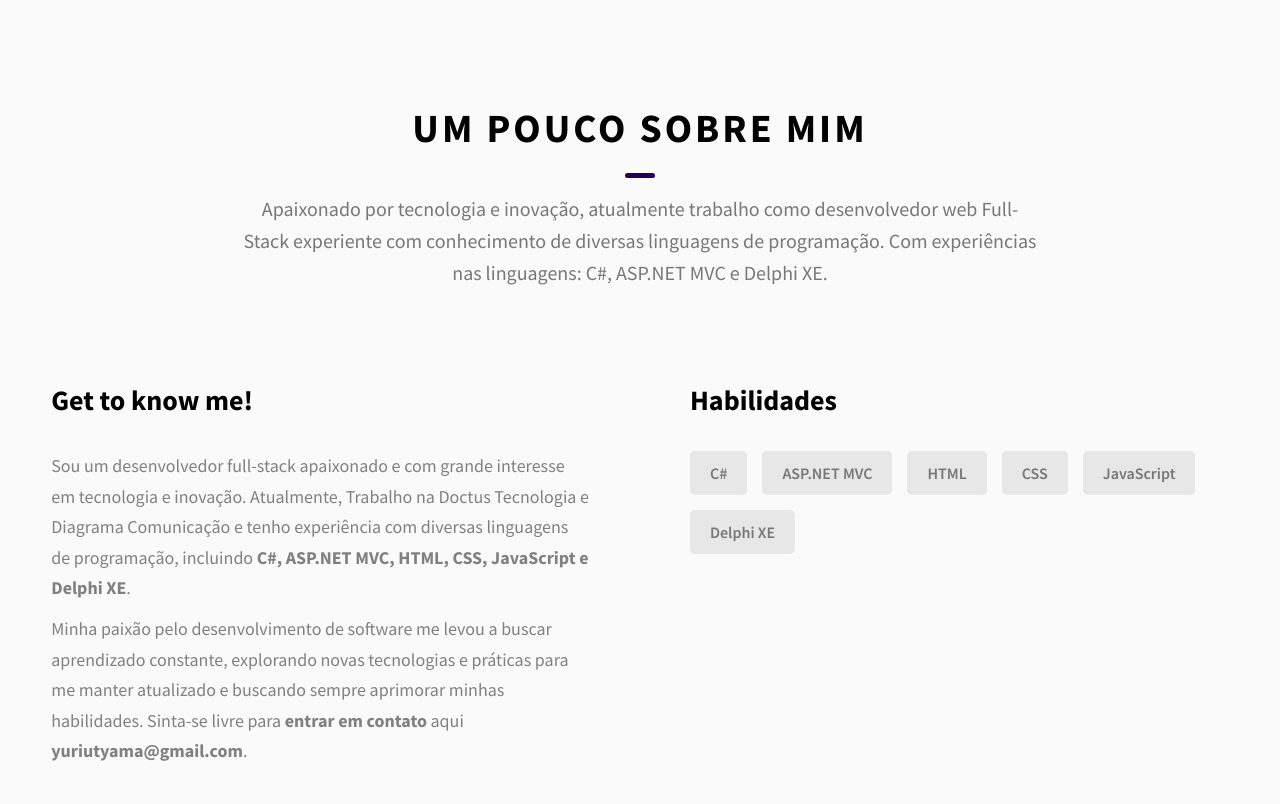
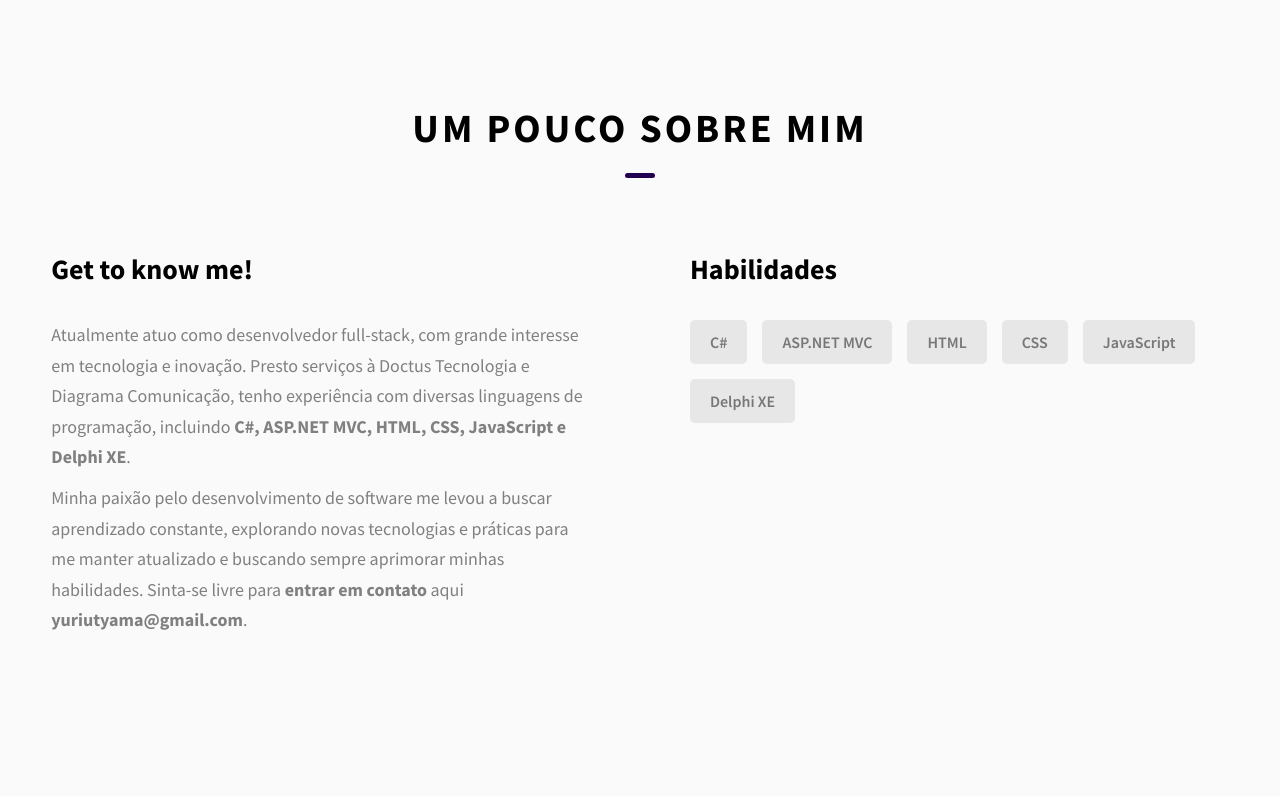
Before and after one commit to yuriutyama/aboutme, a website: page index.html in a window 1280 px wide. Shown: the part 822-1626 px from the top of the page. Drawn offline with Linux system fonts and the light colour scheme.

Commit message:
Update index.html

```diff
--- a/index.html
+++ b/index.html
@@ -128,18 +128,13 @@
       <div class="main-container">
         <h2 class="heading heading-sec heading-sec__mb-med">
           <span class="heading-sec__main">Um pouco sobre mim</span>
-          <span class="heading-sec__sub">
-            Apaixonado por tecnologia e inovação, atualmente trabalho como desenvolvedor web Full-Stack experiente com conhecimento de diversas linguagens de programação.
-            Com experiências nas linguagens: C#, ASP.NET MVC e Delphi XE.
-          </span>
         </h2>
         <div class="about__content">
           <div class="about__content-main">
             <h3 class="about__content-title">Get to know me!</h3>
             <div class="about__content-details">
               <p class="about__content-details-para">
-                 Sou um desenvolvedor full-stack apaixonado e com grande interesse em tecnologia e inovação. Atualmente,
-                 Trabalho na Doctus Tecnologia e Diagrama Comunicação e tenho experiência com diversas linguagens de programação,
+                 Atualmente atuo como desenvolvedor full-stack, com grande interesse em tecnologia e inovação. Presto serviços à Doctus Tecnologia e Diagrama Comunicação, tenho experiência com diversas linguagens de programação,
                  incluindo <strong>C#, ASP.NET MVC, HTML, CSS, JavaScript e Delphi XE</strong>.
               </p>
               <p class="about__content-details-para">
```
